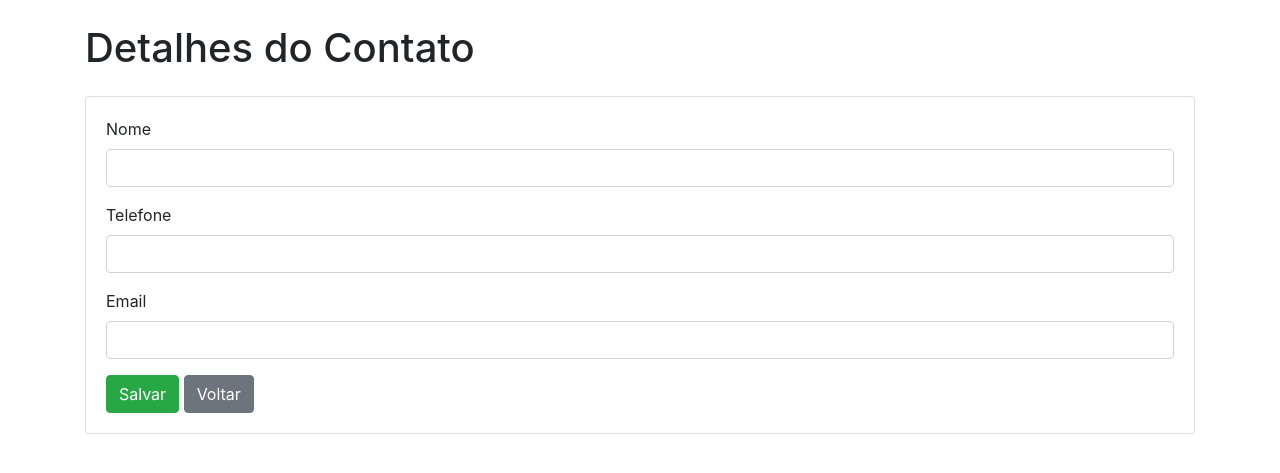
After one commit to Lucas-TI-Sousa/contatos_web, a PHP site: page /views/detalhes.php in a window 1280 px wide. The commit adds this page. Shown: the top 473 px of the page. Run offline with PHP 8.4, Linux system fonts and the light colour scheme.

Commit message:
crud comcpleto

```diff
--- a/dao/contatodao.php
+++ b/dao/contatodao.php
@@ -65,12 +65,38 @@ class ContatoDAO
 
     public function update($contato)
     {
+        echo $contato->getId();
+        try {
+            $sql = "UPDATE contatos_info SET nome = :nome, telefone = :telefone, email = :email WHERE id = :id";
+            $stmt = $this->db->prepare($sql);
 
+            $stmt->execute([
+                ':id' => $contato->getId(),
+                ':nome' => $contato->getNome(),
+                ':telefone' => $contato->getTelefone(),
+                ':email' => $contato->getEmail()
+            ]);
+
+            return true;
+        } catch (PDOException $e) {
+            echo $e->getMessage();
+            return false;
+        }
     }
 
     public function delete($id)
     {
+        try {
+            $sql = "DELETE FROM contatos_info WHERE id = :id";
+            $stmt = $this->db->prepare($sql);
 
+            $stmt->execute([':id' => $id]);
+
+            return true;
+        } catch (PDOException $e) {
+            echo $e->getMessage();
+            return false;
+        }
     }
 }
 
--- a/model/contato.php
+++ b/model/contato.php
@@ -15,6 +15,11 @@ class Contato
         $this->email = $email;
     }
 
+    public function getId()
+    {
+        return $this->id;
+    }
+
     public function getNome()
     {
         return $this->nome;
@@ -30,6 +35,21 @@ class Contato
         return $this->email;
     }
 
+    public function setNome($nome)
+    {
+        $this->nome = $nome;
+    }
+
+    public function setTelefone($telefone)
+    {
+        $this->telefone = $telefone;
+    }
+
+    public function setEmail($email)
+    {
+        $this->email = $email;
+    }
+
     public function __toString()
     {
         return "Nome: {$this->nome}, telefone: {$this->telefone}, email: {$this->email}";
--- /dev/null
+++ b/views/detalhes.php
@@ -0,0 +1,78 @@
+<?php
+
+require_once '../dao/ContatoDAO.php';
+
+$contatoDAO = new ContatoDAO();
+$contato = null;
+
+if($_SERVER['REQUEST_METHOD'] === 'GET' && isset($_GET['id'])){
+    $contato = $contatoDAO->getById($_GET['id']);
+}
+
+if($_SERVER['REQUEST_METHOD'] === 'POST') {
+
+    if(isset($_POST['save'])) {
+        if(isset($_POST['id']) && !empty($_POST['id']))
+        {
+            $contato = $contatoDAO->getById($_POST['id']);
+            $contato->setNome($_POST['nome']);
+            $contato->setNome($_POST['telefone']);
+            $contato->setNome($_POST['email']);
+
+            $contatoDAO->update($contato);
+        } else {
+            $contato = new Contato(null, $_POST['nome'], $_POST['telefone'], $_POST['email']);
+            $contatoDAO->create($contato);
+        }
+        header('Location: index.php');
+        exit;
+    }
+
+    if(isset($_POST['delete']) && isset($_POST['id'])) {
+        $contatoDAO->delete($_POST['id']);
+        header('Location: index.php');
+        exit;
+    }
+}
+
+?>
+
+
+<!DOCTYPE html>
+<html lang="en">
+<head>
+    <meta charset="UTF-8">
+    <meta name="viewport" content="width=device-width, initial-scale=1.0">
+    <title>Detalhes do Contato</title>
+    <link rel="stylesheet" href="https://stackpath.bootstrapcdn.com/bootstrap/4.5.2/css/bootstrap.min.css">
+</head>
+<body>
+    <div class="container">
+        <h1 class="my-4">Detalhes do Contato</h1>
+        <form action="detalhes.php" method="POST">
+            <input type="hidden" name="id" value="<?php echo $contato ? $contato->getId() : '' ?>">
+            <div class="card">
+                <div class="card-body">
+                    <div class="form-group">
+                        <label for="nome">Nome</label>
+                        <input type="text" class="form-control" id="nome" name="nome" value="<?php echo $contato? $contato->getNome() : '' ?>" required>
+                    </div>
+                    <div class="form-group">
+                        <label for="telefone">Telefone</label>
+                        <input type="text" class="form-control" id="telefone" name="telefone" value="<?php echo $contato? $contato->getTelefone() : '' ?>">
+                    </div>
+                    <div class="form-group">
+                        <label for="email">Email</label>
+                        <input type="email" class="form-control" id="email" name="email" value="<?php echo $contato? $contato->getEmail() : '' ?>" required>
+                    </div>
+                    <button type="submit" name="save" class="btn btn-success">Salvar</button>
+                    <?php if ($contato) : ?>
+                        <button type="submit" name="delete" class="btn btn-danger">Excluir</button>
+                    <?php endif; ?>
+                    <a href="index.php" class="btn btn-secondary">Voltar</a>
+                </div>
+            </div>
+        </form>
+    </div>
+</body>
+</html>
--- a/views/index.php
+++ b/views/index.php
@@ -55,7 +55,7 @@ $contatos = $contatoDAO->getAll();
                             <h5 class="card-title"><?php echo $contato->getNome() ?></h5>
                             <p class="card-text"><?php echo $contato->getTelefone() ?></p>
                             <p class="card-text"><?php echo $contato->getEmail() ?></p>
-                            <a href="#" class="btn btn-primary">Detalhes</a>
+                            <a href="detalhes.php?id=<?php echo $contato->getId(); ?>" class="btn btn-primary">Detalhes</a>
                         </div>
                     </div>
                 </div>
```
